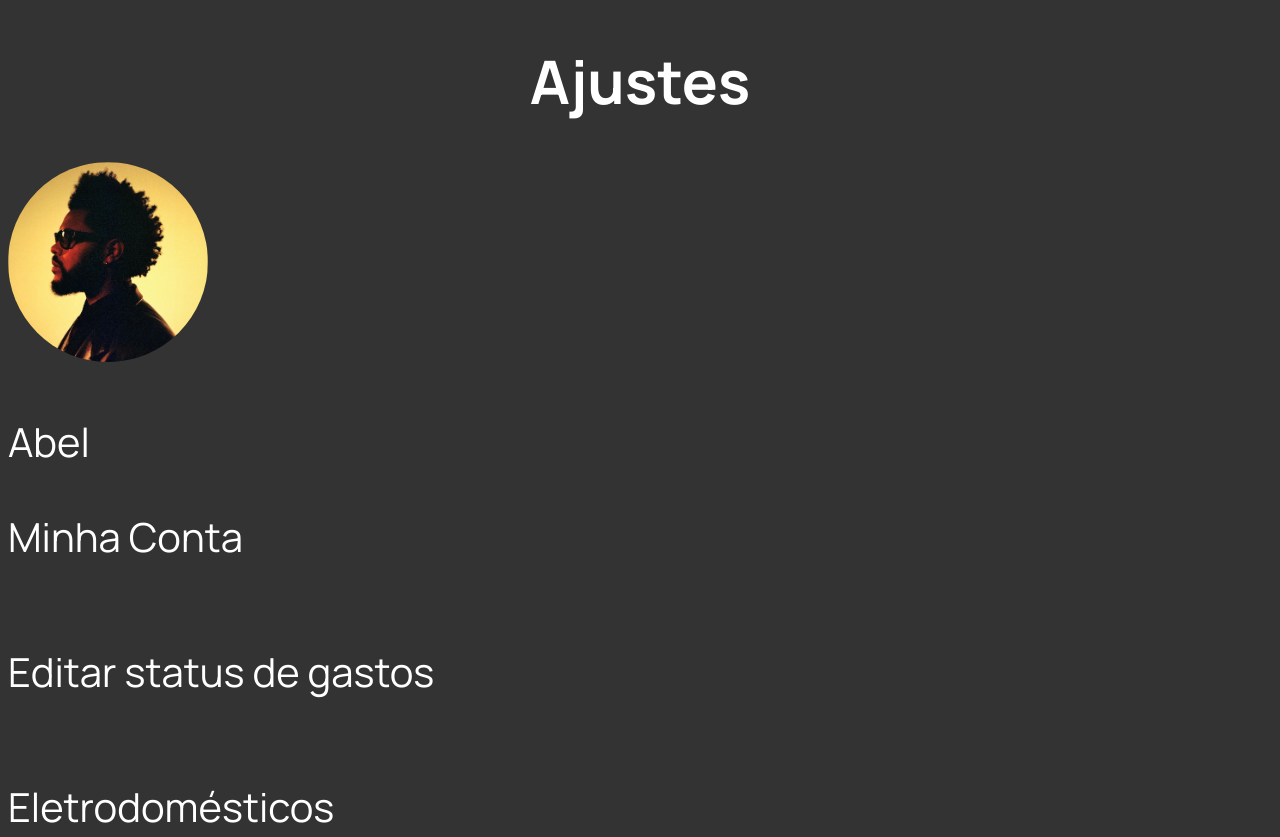
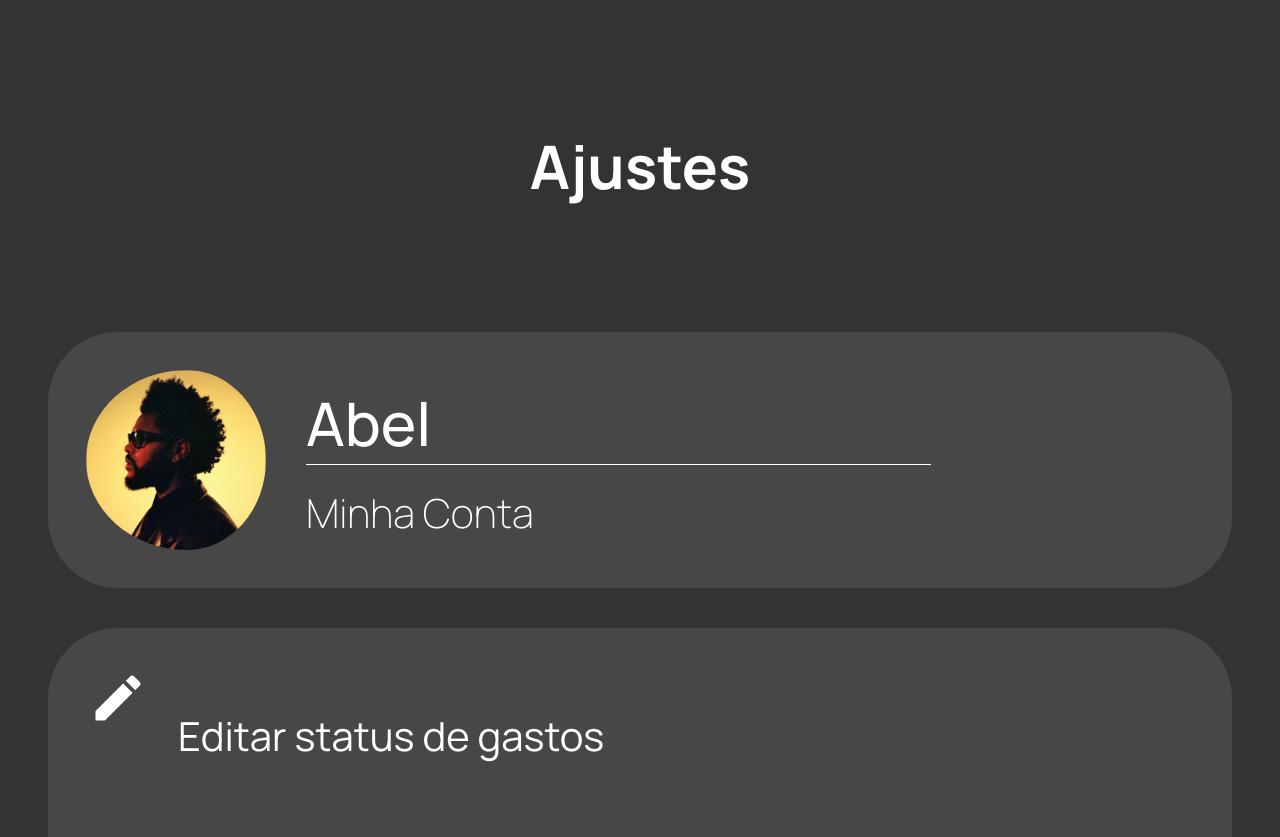
Before and after one commit to trizte/ProjetoLumos, a plain HTML site: page Ajustes.html in a window 1280 px wide. Shown: the top 837 px of the page. Drawn offline with Linux system fonts and the light colour scheme.

```diff
--- a/Ajustes.html
+++ b/Ajustes.html
@@ -1,8 +1,11 @@
 <!DOCTYPE html>
 <html>
+    <link href="https://fonts.googleapis.com/icon?family=Material+Icons" rel="stylesheet">
     <head>
         <title>Ajustes</title>
         <link rel="stylesheet" href="style.css">
+        <link rel="icon" href="icone.png" type="image">
+        <link rel="shortcut icon" href="icone.png" type="image">
     </head>
     <body>
         <div class="title">
@@ -10,17 +13,19 @@
         </div>
         <div class="perfil">
             <img src="Foto Perfil.jpg" id="abel">
-            <p>Abel</p>
-            <p>Minha Conta</p>
+                <div class="textos">
+                    <p class="nome">Abel</p>
+                    <p class="minhaconta">Minha Conta</p>
+                </div>
         </div>
         <div class="ajustes">
-            <p>Editar status de gastos</p>
+            <div class="editargastos">
+                <i class="material-icons" style="font-size: 60px; fill:none;">edit</i>
+                <p style="margin-left: 30px">Editar status de gastos</p>
+             </div>
             <p>Eletrodomésticos</p>
             <p>Histórico</p>
             <p>Termos e Condições</p>
         </div>
-        <div class="subtitle">
-            <p>eba subtitulos</p>
-        </div>
     </body>
 </html>
--- a/style.css
+++ b/style.css
@@ -14,7 +14,7 @@ body{
     font-size: 30px; /*usar os titulos com a tag h1 pra ficar bom*/
     text-align: center;
     color:white;
-
+    margin:125px;
 }
 
 .subtitle  {
@@ -22,19 +22,47 @@ body{
     font-weight: 600; /*semi-bold*/
     font-size: 50px;
     color:white;
+    text-align: start;
 }
 
+/*pagina perfil*/
 .perfil {
     font-family: 'Manrope', sans-serif;
     color: white;
+    background: #474747;
+    border-radius: 70px;
+    padding: 20px;
+    margin: 0px 40px 40px 40px;
+    display: flex;
+    flex-direction: row;
+}
+
+.nome {
+    font-size: 60px;
+    font-weight: 500;
+    margin: 30px 0px 0px 0px;
+    border-bottom: 1px solid white;
+    width: 625px;
+}
+
+.minhaconta{
+    margin: 20px 0px 0px 0px;
+    font-weight: 100;
+}
+
+.textos {
+    display: flex;
+    flex-direction: column;
+    margin: 0px 0px 0px 0px;
 }
 
 #abel  {
-    width: 200px;
-    height: 200px;
+    width: 180px;
+    height: 180px;
     max-width: 100%;
     object-fit: cover;
     border-radius: 50%;
+    padding: 18px 40px 18px 18px;
   }
 
 .ajustes {
@@ -42,4 +70,14 @@ body{
     justify-content: flex-start;
     align-items: start;
     flex-direction: column;
+    background: #474747;
+    border-radius: 70px;
+    margin: 40px;
+    padding:40px;
 }
+
+.editargastos {
+    display:flex;
+    flex-direction: row;
+}
+/*fim pagina perfil*/
```
Also changed, not shown: icone.png (added).
